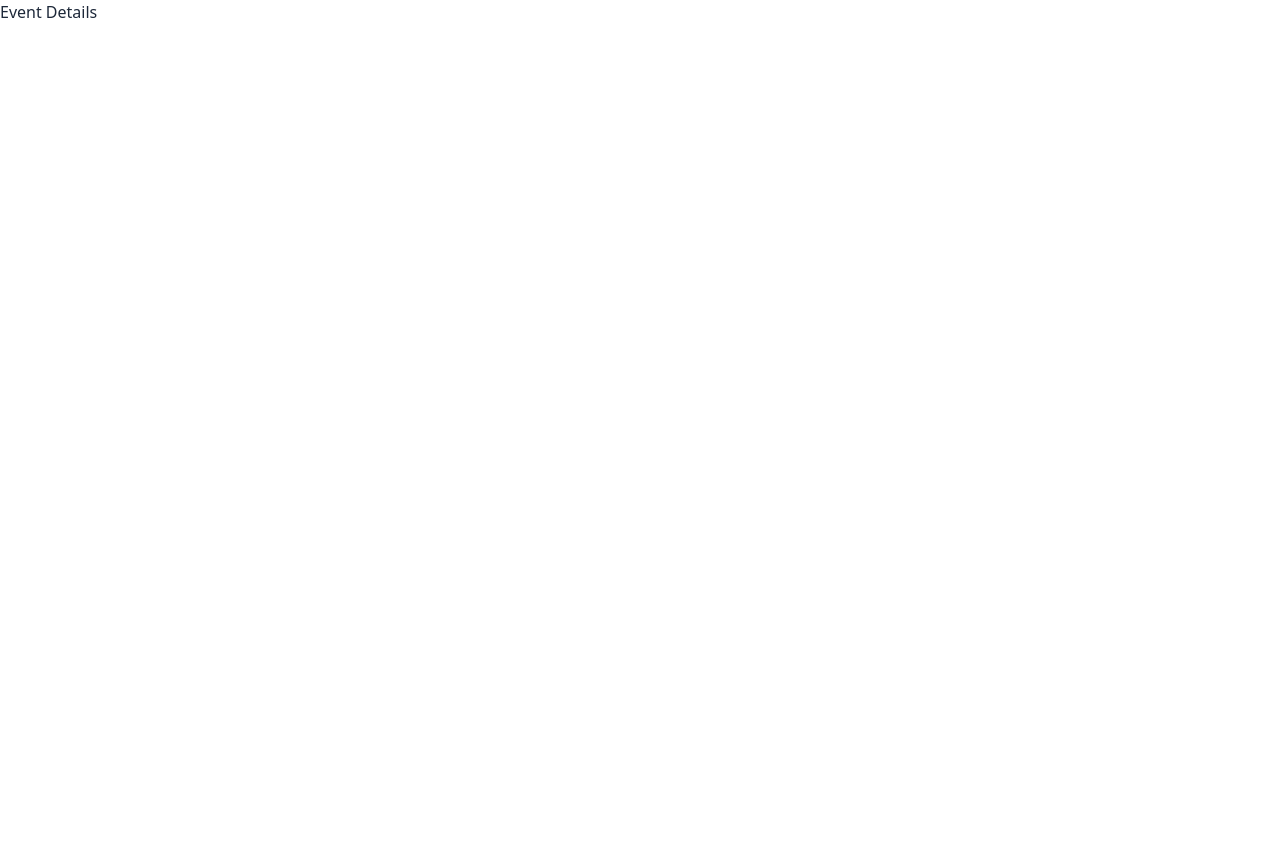
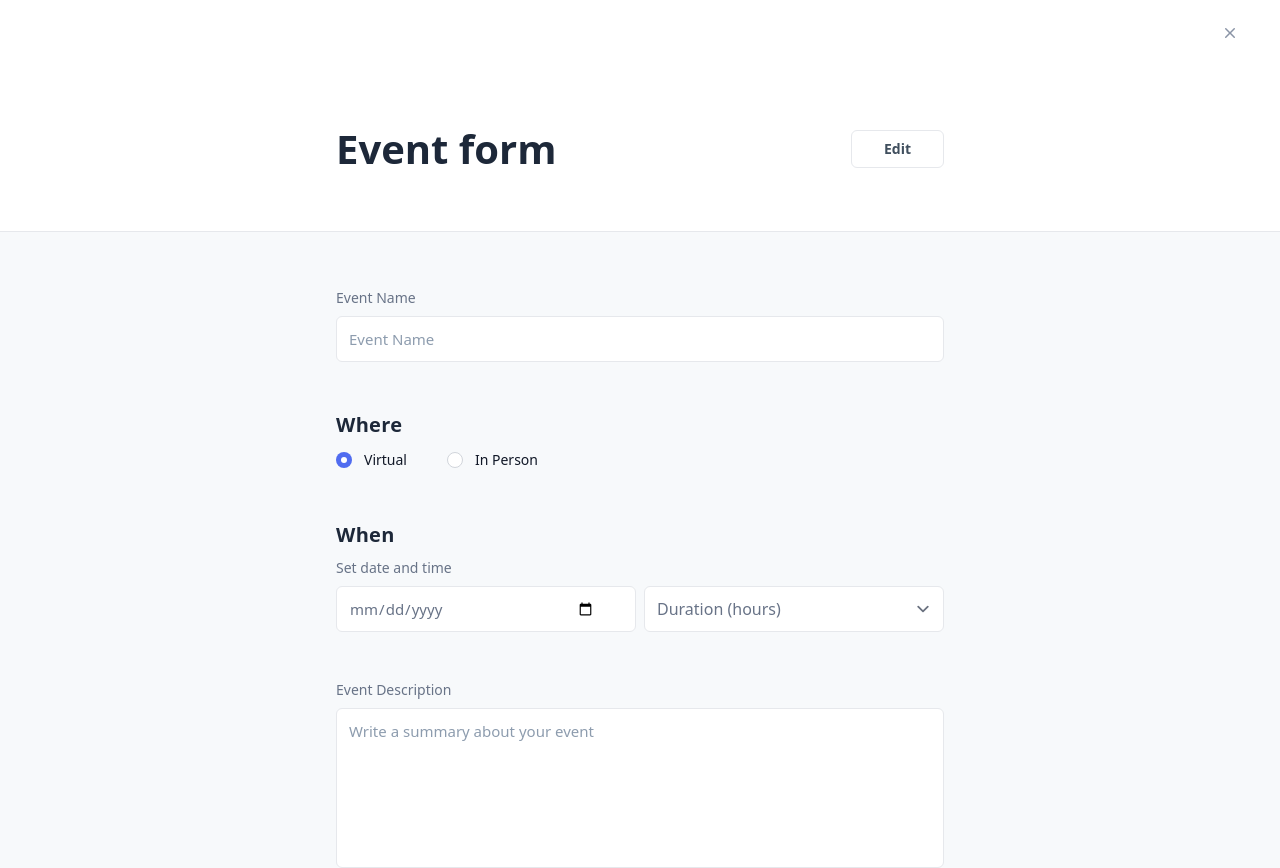
Before and after one commit to jmmarco/events, a React (Vite) app: page /events/1 in a window 1280 px wide. Shown: the top 868 px of the page. Before the commit the page ends 800 px from the top, so only its background shows below. Built offline with nearby package versions, Linux system fonts and the light colour scheme; no server answers.

Commit message:
Add index, event and events components and integrate into router

```diff
--- /dev/null
+++ b/src/components/events/Event.tsx
@@ -0,0 +1,41 @@
+import { useNavigate, useParams } from 'react-router'
+import EventForm from './EventForm'
+import EventHeader from './EventHeader'
+import EventMain from './EventMain'
+import { useEffect, useState } from 'react'
+import { EventProps } from '../../types/events'
+import api from '../../helpers/api'
+import { VITE_API_URL } from '../../constants'
+
+type ActionProps = 'create' | 'edit' | 'view'
+
+export default function Event() {
+  const { eventId } = useParams()
+  const navigate = useNavigate()
+  const [event, setEvent] = useState<EventProps | null>(null)
+  const [action, setAction] = useState<ActionProps>('view')
+
+  useEffect(() => {
+    const singleEventEndpointUrl = `${VITE_API_URL}/events/${eventId}`
+
+    api(singleEventEndpointUrl).then((data) => {
+      setEvent(data as EventProps)
+    })
+  }, [eventId])
+
+  const title = action === 'edit' ? 'Edit Event' : 'Event Details'
+
+  return (
+    <div className="bg-circle-grey-background">
+      <EventHeader
+        headingTitle={title}
+        buttonActionText={action}
+        buttonActionHandleClick={() => setAction('edit')}
+        buttonCloseHandleClick={() => navigate('/events')}
+      />
+      <EventMain>
+        <EventForm event={event} action={action} />
+      </EventMain>
+    </div>
+  )
+}
--- /dev/null
+++ b/src/pages/Events.tsx
@@ -0,0 +1,28 @@
+import { useEffect, useState } from 'react'
+
+import EventHeader from '../components/events/EventHeader'
+import EventMain from '../components/events/EventMain'
+import { EventProps } from '../types/events'
+import api from '../helpers/api'
+import { VITE_API_URL } from '../constants'
+
+export default function Events() {
+  const [events, setEvent] = useState<EventProps[] | null>(null)
+
+  useEffect(() => {
+    const eventsEndpointUrl = `${VITE_API_URL}/events`
+
+    api(eventsEndpointUrl).then((data) => {
+      setEvent(data as EventProps[])
+    })
+  }, [])
+
+  return (
+    <div className="h-full bg-circle-grey-background">
+      <EventHeader headingTitle="Events" />
+      <EventMain>
+        <pre>{JSON.stringify(events, null, 2)}</pre>
+      </EventMain>
+    </div>
+  )
+}
--- /dev/null
+++ b/src/pages/Index.tsx
@@ -0,0 +1,11 @@
+import { useEffect } from 'react'
+import { useNavigate } from 'react-router'
+
+export default function Index() {
+  const navigate = useNavigate()
+
+  useEffect(() => {
+    navigate('/events')
+  }, [navigate])
+  return null
+}
```
Also changed, not shown: src/main.tsx (+6 -3 lines).
